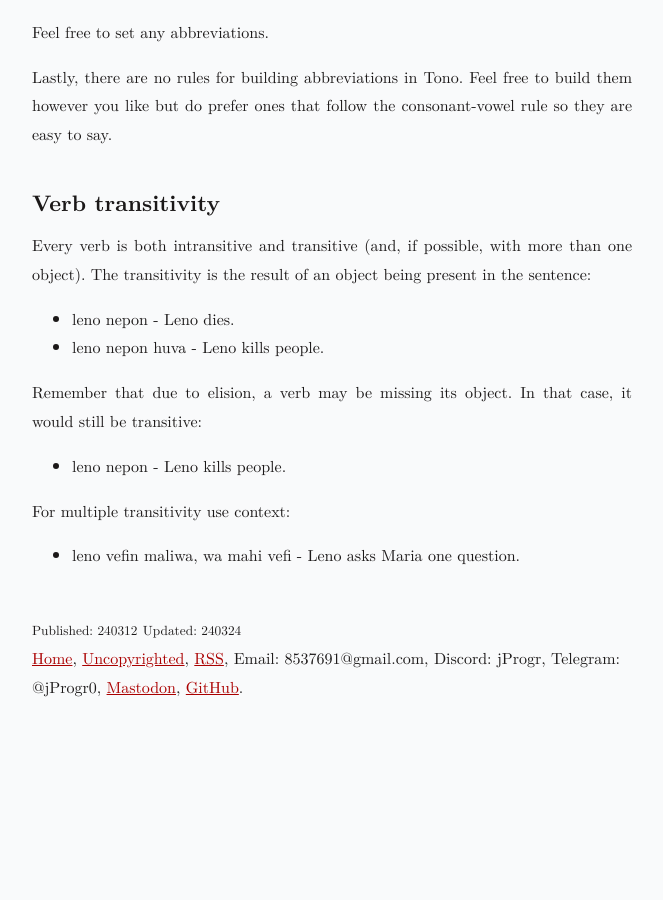
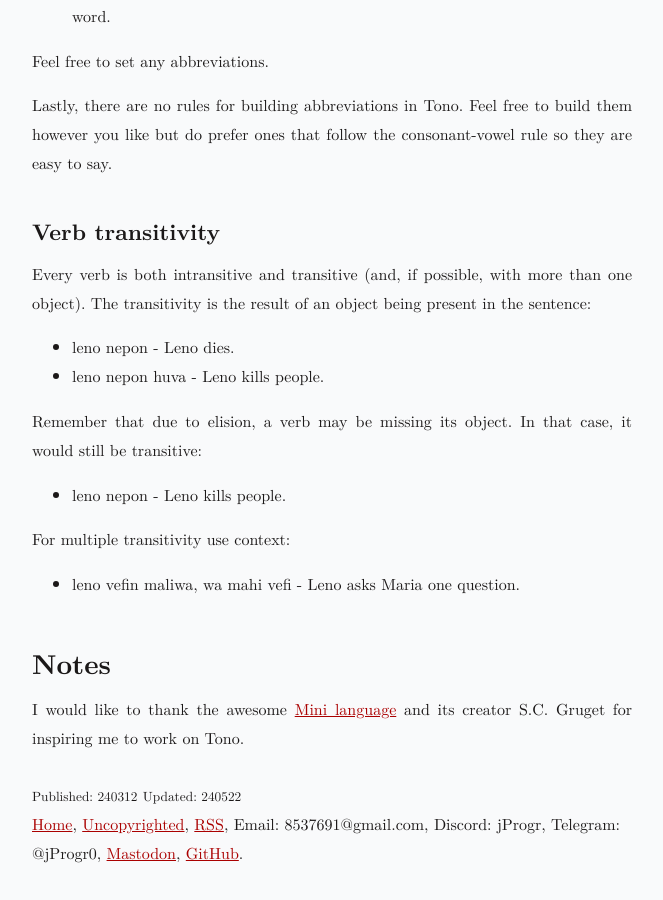
Before and after one commit to jProgr/jprogr.github.io, a Jekyll site: the page built from _posts/2024-03-12-tono-language.md, in a window 1280 px wide and 900 px high, scrolled down 13463 px. Shown: the whole window, without its empty margins (308-971 px from the left). Built offline with Jekyll 4.4.1, drawn with Linux system fonts in a browser that asks for light colours; before the commit the page ends 14196 px from its top, so only the background shows below that.

Commit message:
Update content
Updated "The Tono language".

```diff
--- a/_posts/2024-03-12-tono-language.md
+++ b/_posts/2024-03-12-tono-language.md
@@ -2,7 +2,7 @@
 title: "The Tono language"
 permalink: /tono-language
 custom_date: "240312"
-updated_date: "240324"
+updated_date: "240522"
 ---
 
 # The Tono language
@@ -39,6 +39,7 @@ Contents:
     - [Pronouns](#pronouns).
     - [Abbreviations](#abbreviations).
     - [Verb transitivity](#verb-transitivity).
+- [Notes](#notes).
 
 ## Letters
 
@@ -438,3 +439,7 @@ Remember that due to elision, a verb may be missing its object. In that case, it
 For multiple transitivity use context:
 
 - leno vefin maliwa, wa mahi vefi - Leno asks Maria one question.
+
+## Notes
+
+I would like to thank the awesome [Mini language](/mini-course-grammar) and its creator S.C. Gruget for inspiring me to work on Tono.
```
